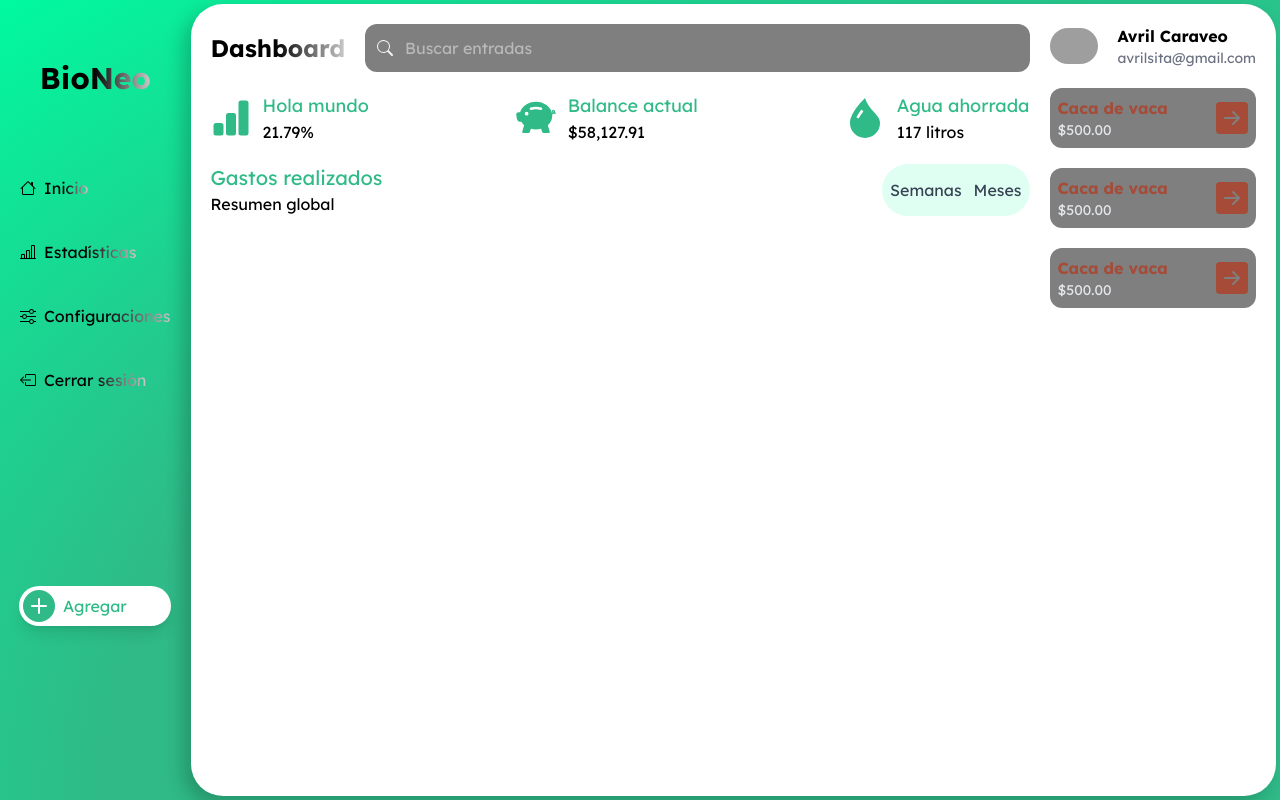
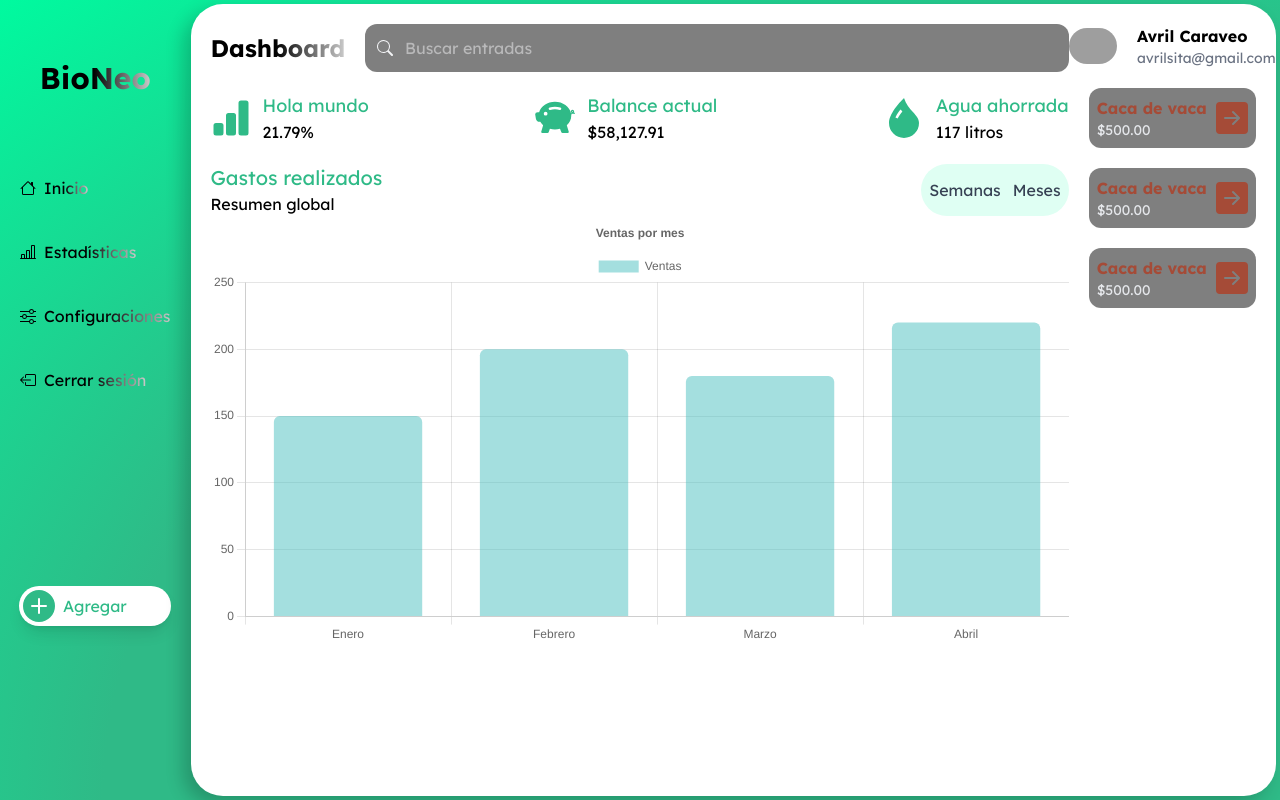
Before and after one commit to JustPolar1/BioNeo-web, a React (Vite) app: page / in a window 1280 px wide. Built offline with nearby package versions, Linux system fonts and the light colour scheme; grey boxes are pictures that could not be loaded.

Commit message:
Add Statistics component and integrate chart.js for monthly sales visualization; update package dependencies

```diff
--- a/package.json
+++ b/package.json
@@ -11,7 +11,9 @@
   },
   "dependencies": {
     "@tailwindcss/vite": "^4.1.10",
+    "chart.js": "^4.5.0",
     "react": "^19.1.0",
+    "react-chartjs-2": "^5.3.0",
     "react-dom": "^19.1.0",
     "react-icons": "^5.5.0",
     "react-router-dom": "^7.6.2"
--- a/src/components/dashboard/mainBoard/MainBoard.jsx
+++ b/src/components/dashboard/mainBoard/MainBoard.jsx
@@ -1,6 +1,7 @@
 import { BsDropletFill, BsFillBarChartFill, BsPiggyBankFill } from "react-icons/bs";
 import SummaryEntry from "./summary/SummaryEntry";
 import PeriodChanger from "./statistics/PeriodChanger";
+import Statistics from "./statistics/Statistics";
 
 export default function MainBoard () {
     return (
@@ -22,6 +23,7 @@ export default function MainBoard () {
                     </div>
                     <PeriodChanger />
                 </div>
+                <Statistics />
             </section>
         </>
     )
--- /dev/null
+++ b/src/components/dashboard/mainBoard/statistics/Statistics.jsx
@@ -0,0 +1,38 @@
+// components/BarChart.jsx
+import { Bar } from 'react-chartjs-2';
+import {
+  Chart as ChartJS,
+  CategoryScale,
+  LinearScale,
+  BarElement,
+  Title,
+  Tooltip,
+  Legend
+} from 'chart.js';
+
+// Registrar los elementos que vas a usar
+ChartJS.register(CategoryScale, LinearScale, BarElement, Title, Tooltip, Legend);
+
+export default function Statistics() {
+  const data = {
+    labels: ['Enero', 'Febrero', 'Marzo', 'Abril'],
+    datasets: [
+      {
+        label: 'Ventas',
+        data: [150, 200, 180, 220],
+        backgroundColor: 'rgba(75, 192, 192, 0.5)',
+        borderRadius: 6,
+      },
+    ],
+  };
+
+  const options = {
+    responsive: true,
+    plugins: {
+      legend: { position: 'top' },
+      title: { display: true, text: 'Ventas por mes' },
+    },
+  };
+
+  return <Bar data={data} options={options} />;
+}
```
Also changed, not shown: 1 other file (tests, documents, lock files or other folders).
